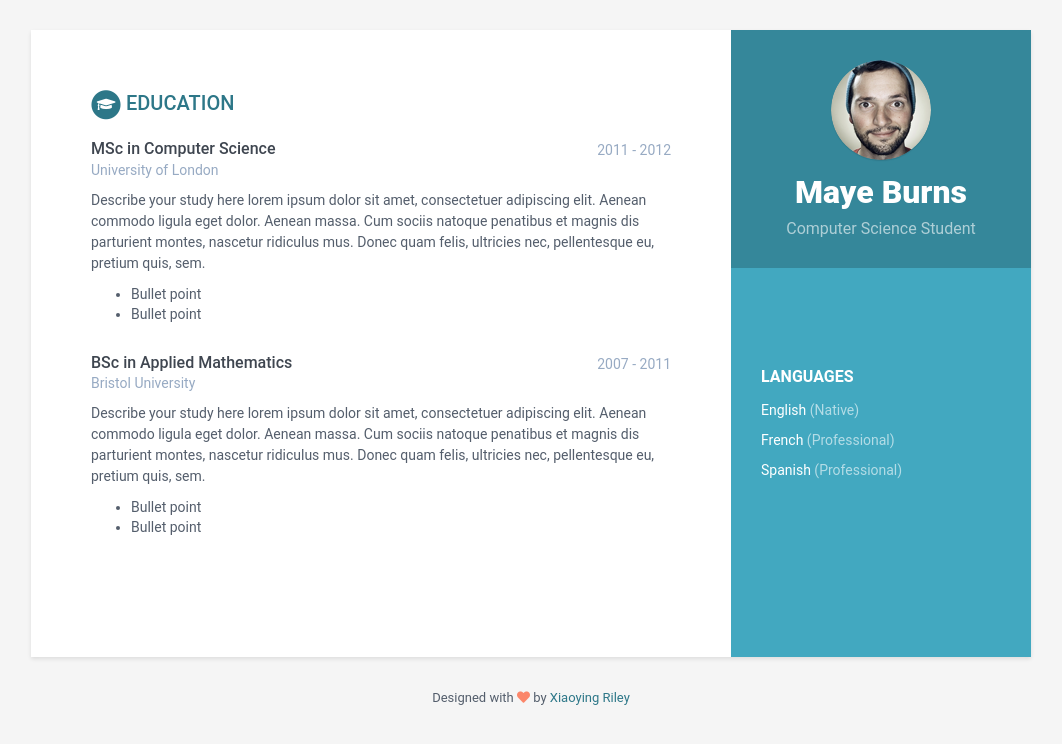
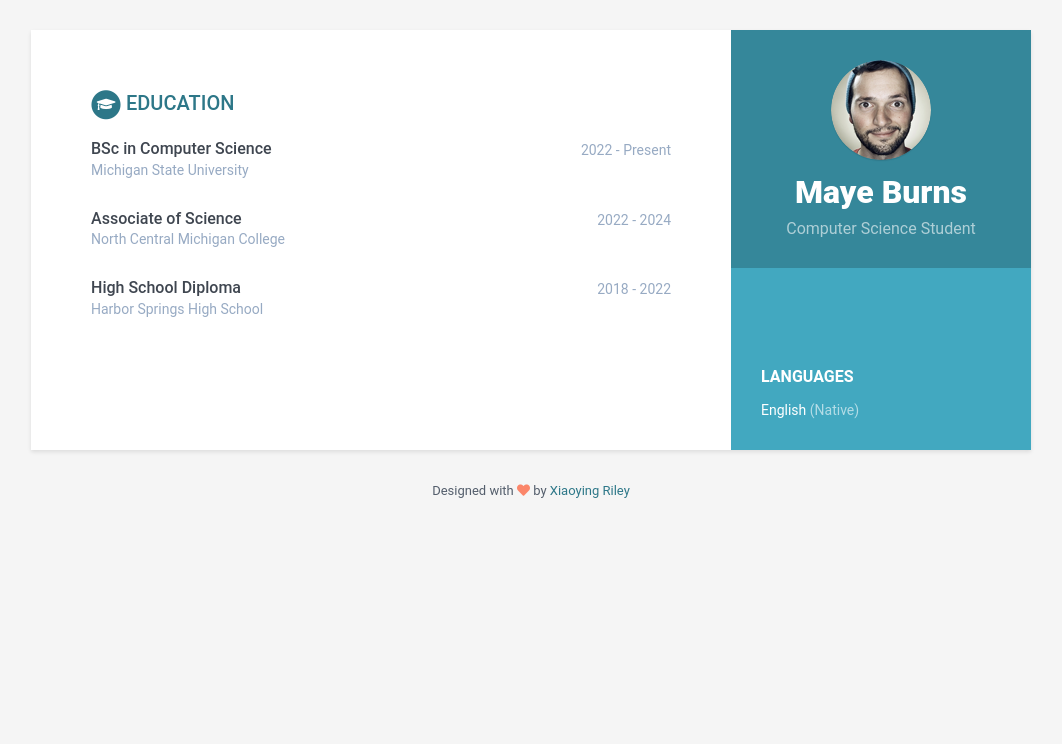
Before and after one commit to burnsmay/burnsmay.github.io.education, a Jekyll site: the page built from index.html, in a window 1280 px wide. Shown: the top 744 px of the page, without its empty margins (109-1171 px from the left). Built offline with Jekyll 4.4.1, drawn with Linux system fonts in a browser that asks for light colours.

Commit message:
Update data.yml education added

```diff
--- a/_data/data.yml
+++ b/_data/data.yml
@@ -36,50 +36,22 @@ sidebar:
         - idiom: English
           level: Native
 
-        - idiom: French
-          level: Professional
-
-        - idiom: Spanish
-          level: Professional
-
-    #interests:
-    #  title: Interests
-     # info:
-     #   - item: Climbing
-      #    link:
-
-      #  - item: Snowboarding
-      #    link:
-
-      #  - item: Cooking
-      #    link:
-
 
 education:
     title: Education
     info:
-      - degree: MSc in Computer Science
-        university: University of London
-        time: 2011 - 2012
-        details: |
-          Describe your study here lorem ipsum dolor sit amet, consectetuer
-          adipiscing elit. Aenean commodo ligula eget dolor. Aenean massa. Cum
-          sociis natoque penatibus et magnis dis parturient montes, nascetur
-          ridiculus mus. Donec quam felis, ultricies nec, pellentesque eu,
-          pretium quis, sem.
-            - Bullet point
-            - Bullet point
-      - degree: BSc in Applied Mathematics
-        university: Bristol University
-        time: 2007 - 2011
-        details: |
-          Describe your study here lorem ipsum dolor sit amet, consectetuer
-          adipiscing elit. Aenean commodo ligula eget dolor. Aenean massa. Cum
-          sociis natoque penatibus et magnis dis parturient montes, nascetur
-          ridiculus mus. Donec quam felis, ultricies nec, pellentesque eu,
-          pretium quis, sem.
-            - Bullet point
-            - Bullet point
+      - degree: BSc in Computer Science
+        university: Michigan State University
+        time: 2022 - Present
+
+      - degree: Associate of Science
+        university: North Central Michigan College
+        time: 2022 - 2024
+
+      - degree: High School Diploma
+        university: Harbor Springs High School
+        time: 2018 - 2022
+
 
 
 footer: >
```
